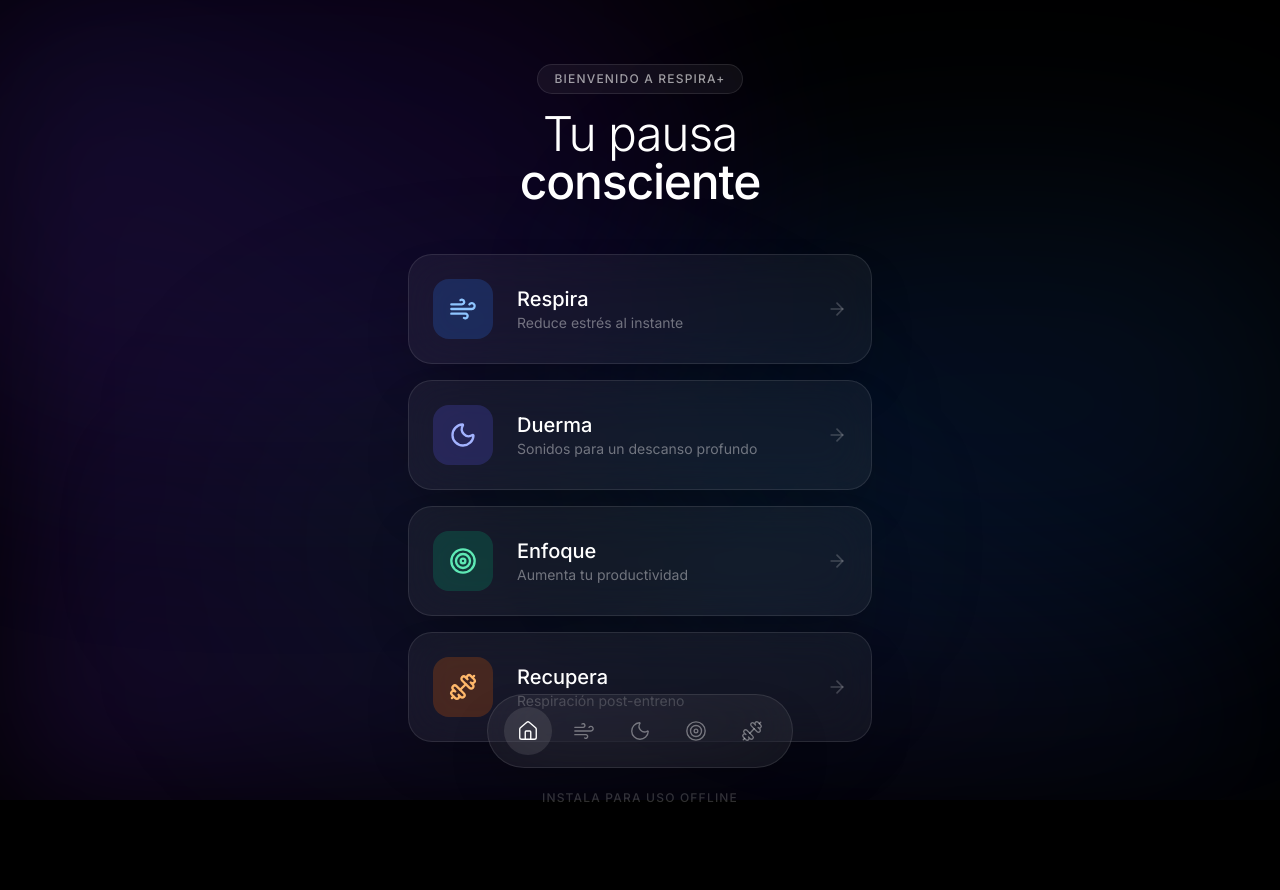
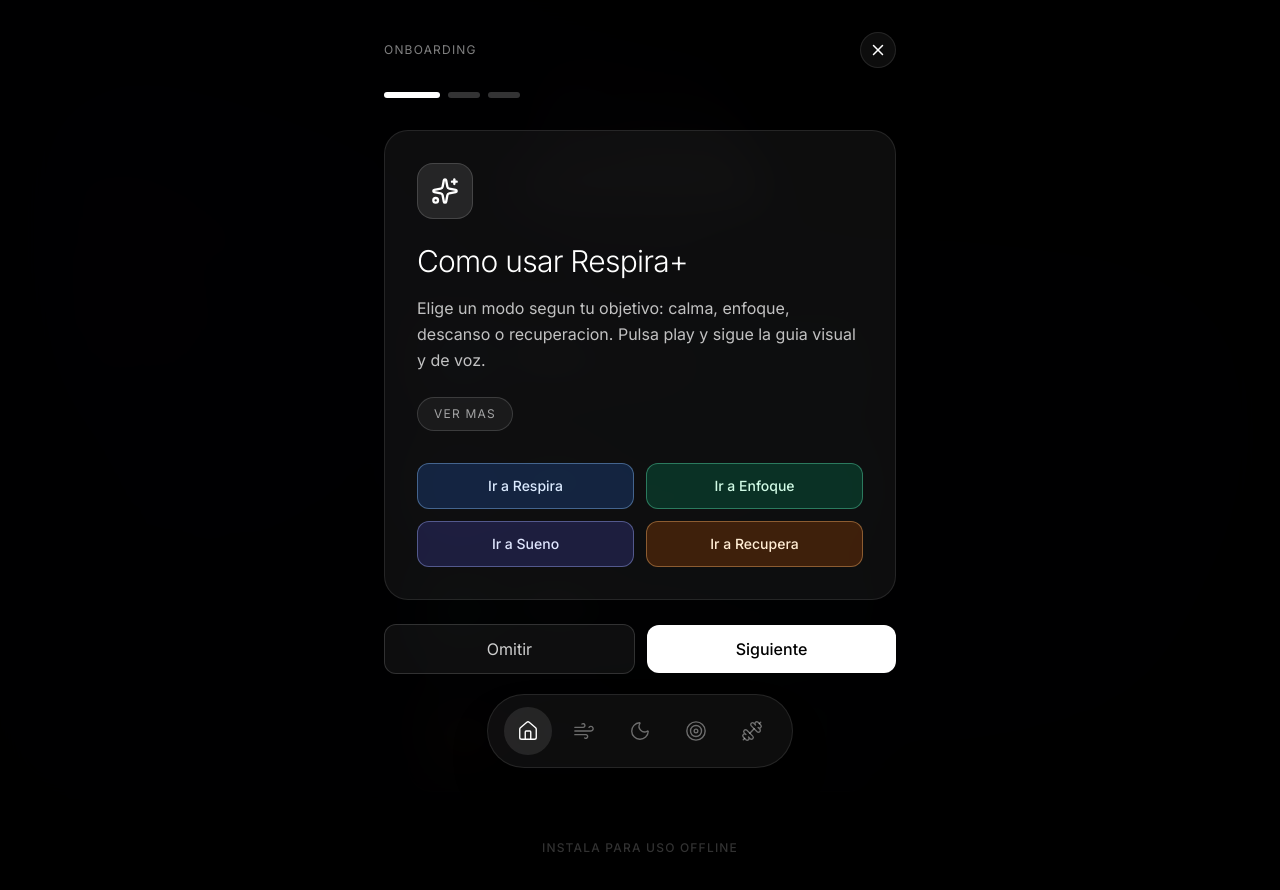
Before and after one commit to ximosa/Respira-, a React (Vite) app: page / in a window 1280 px wide. Shown: the top 890 px of the page. Built offline with nearby package versions, Linux system fonts and the light colour scheme.

Commit message:
cambios tutorial

```diff
--- a/src/pages/Home.tsx
+++ b/src/pages/Home.tsx
@@ -1,6 +1,7 @@
-import { motion } from 'motion/react';
-import { Wind, Moon, Target, Dumbbell, ArrowRight } from 'lucide-react';
-import { Link } from 'react-router-dom';
+import { useEffect, useState } from 'react';
+import { AnimatePresence, motion } from 'motion/react';
+import { Wind, Moon, Target, Dumbbell, ArrowRight, X, ShieldAlert, Sparkles, HeartPulse } from 'lucide-react';
+import { Link, useNavigate } from 'react-router-dom';
 import GlassCard from '../components/ui/GlassCard';
 
 const quickActions = [
@@ -11,6 +12,51 @@
 ];
 
 export default function Home() {
+  const navigate = useNavigate();
+  const [showOnboarding, setShowOnboarding] = useState(false);
+  const [step, setStep] = useState(0);
+  const [showMore, setShowMore] = useState(false);
+
+  useEffect(() => {
+    const hasSeenOnboarding = window.localStorage.getItem('respira_onboarding_done');
+    if (!hasSeenOnboarding) setShowOnboarding(true);
+  }, []);
+
+  const closeOnboarding = () => {
+    window.localStorage.setItem('respira_onboarding_done', 'true');
+    setShowOnboarding(false);
+    setStep(0);
+    setShowMore(false);
+  };
+
+  const goToModeFromOnboarding = (path: string) => {
+    closeOnboarding();
+    navigate(path);
+  };
+
+  const steps = [
+    {
+      title: 'Como usar Respira+',
+      icon: Sparkles,
+      body: 'Elige un modo segun tu objetivo: calma, enfoque, descanso o recuperacion. Pulsa play y sigue la guia visual y de voz.',
+      action: 'Siguiente',
+    },
+    {
+      title: 'Ajusta tiempos a tu capacidad',
+      icon: HeartPulse,
+      body: 'Empieza suave y sube poco a poco. Si notas mareo, tension o incomodidad, para la sesion y reduce tiempos.',
+      action: 'Siguiente',
+    },
+    {
+      title: 'Seguridad primero',
+      icon: ShieldAlert,
+      body: 'Hazlo sentado o tumbado. Nunca en agua, conduciendo ni usando maquinaria. Si tienes condicion medica, consulta a un profesional.',
+      action: 'Empezar',
+    },
+  ];
+
+  const currentStep = steps[step];
+
   return (
     <div className="w-full space-y-12">
       <header className="space-y-4 text-center">
@@ -29,6 +75,12 @@
         >
           Tu pausa <br /> <span className="font-medium">consciente</span>
         </motion.h1>
+        <button
+          onClick={() => setShowOnboarding(true)}
+          className="text-xs uppercase tracking-widest text-white/50 hover:text-white/80 transition-colors border border-white/10 rounded-full px-4 py-2 bg-white/5"
+        >
+          Ver guia completa
+        </button>
       </header>
 
       <section className="grid grid-cols-1 gap-4">
@@ -58,6 +110,128 @@
       <footer className="text-center pb-8">
         <p className="text-white/20 text-xs tracking-widest uppercase font-medium">Instala para uso offline</p>
       </footer>
+
+      <AnimatePresence>
+        {showOnboarding && (
+          <motion.section
+            initial={{ opacity: 0 }}
+            animate={{ opacity: 1 }}
+            exit={{ opacity: 0 }}
+            className="fixed inset-0 z-[120] bg-black/95 backdrop-blur-xl px-6 py-8 pb-32 flex flex-col overflow-y-auto"
+          >
+            <div className="w-full max-w-lg mx-auto h-full flex flex-col">
+              <div className="flex items-center justify-between mb-6">
+                <p className="text-xs text-white/50 uppercase tracking-widest">Onboarding</p>
+                <button
+                  onClick={closeOnboarding}
+                  className="p-2 rounded-full bg-white/5 border border-white/10 hover:bg-white/10 transition-colors"
+                  aria-label="Cerrar onboarding"
+                >
+                  <X size={18} />
+                </button>
+              </div>
+
+              <div className="flex items-center gap-2 mb-8">
+                {steps.map((item, index) => (
+                  <div
+                    key={item.title}
+                    className={`h-1.5 rounded-full transition-all ${index <= step ? 'bg-white w-14' : 'bg-white/20 w-8'}`}
+                  />
+                ))}
+              </div>
+
+              <motion.div
+                key={currentStep.title}
+                initial={{ opacity: 0, y: 20 }}
+                animate={{ opacity: 1, y: 0 }}
+                className="flex-1 rounded-3xl border border-white/10 bg-white/5 p-6 md:p-8"
+              >
+                <div className="w-14 h-14 rounded-2xl bg-white/10 border border-white/15 flex items-center justify-center mb-6">
+                  <currentStep.icon size={28} />
+                </div>
+                <h3 className="text-3xl font-light tracking-tight mb-4">{currentStep.title}</h3>
+                <p className="text-white/75 text-base leading-relaxed">{currentStep.body}</p>
+
+                <button
+                  onClick={() => setShowMore((prev) => !prev)}
+                  className="mt-6 text-xs uppercase tracking-widest text-white/60 hover:text-white border border-white/15 rounded-full px-4 py-2 bg-white/5 transition-colors"
+                >
+                  {showMore ? 'Ver menos' : 'Ver mas'}
+                </button>
+
+                <AnimatePresence>
+                  {showMore && (
+                    <motion.div
+                      initial={{ opacity: 0, height: 0 }}
+                      animate={{ opacity: 1, height: 'auto' }}
+                      exit={{ opacity: 0, height: 0 }}
+                      className="mt-4 space-y-3 overflow-hidden"
+                    >
+                      <div className="rounded-xl border border-emerald-300/20 bg-emerald-500/10 p-3">
+                        <p className="text-xs uppercase tracking-widest text-emerald-200 mb-1">Beneficios</p>
+                        <p className="text-sm text-white/80">Mejor control del estres, mayor foco mental, mejor sensacion de calma y mejor tolerancia al esfuerzo respiratorio.</p>
+                      </div>
+                      <div className="rounded-xl border border-sky-300/20 bg-sky-500/10 p-3">
+                        <p className="text-xs uppercase tracking-widest text-sky-200 mb-1">Mejora de rendimiento</p>
+                        <p className="text-sm text-white/80">Semana 1: usa tiempos base sin forzar. Semana 2: sube 1s en inspiracion o expiracion. Semana 3: sube 1s en aguante solo si no hay mareo. Mantente 1 semana por nivel antes de volver a subir.</p>
+                      </div>
+                      <div className="rounded-xl border border-amber-300/20 bg-amber-500/10 p-3">
+                        <p className="text-xs uppercase tracking-widest text-amber-200 mb-1">Senales para bajar intensidad</p>
+                        <p className="text-sm text-white/80">Si notas mareo, hormigueo intenso, vision borrosa o ansiedad, para la sesion, respira normal 2 minutos y reduce tiempos en la siguiente practica.</p>
+                      </div>
+                    </motion.div>
+                  )}
+                </AnimatePresence>
+
+                <div className="mt-8 grid grid-cols-2 gap-3">
+                  <button
+                    onClick={() => goToModeFromOnboarding('/breathing')}
+                    className="rounded-xl border border-blue-300/40 bg-blue-500/20 py-3 text-sm font-medium text-blue-100"
+                  >
+                    Ir a Respira
+                  </button>
+                  <button
+                    onClick={() => goToModeFromOnboarding('/focus')}
+                    className="rounded-xl border border-emerald-300/40 bg-emerald-500/20 py-3 text-sm font-medium text-emerald-100"
+                  >
+                    Ir a Enfoque
+                  </button>
+                  <button
+                    onClick={() => goToModeFromOnboarding('/sleep')}
+                    className="rounded-xl border border-indigo-300/40 bg-indigo-500/20 py-3 text-sm font-medium text-indigo-100"
+                  >
+                    Ir a Sueno
+                  </button>
+                  <button
+                    onClick={() => goToModeFromOnboarding('/gym')}
+                    className="rounded-xl border border-orange-300/40 bg-orange-500/20 py-3 text-sm font-medium text-orange-100"
+                  >
+                    Ir a Recupera
+                  </button>
+                </div>
+              </motion.div>
+
+              <div className="mt-6 flex items-center gap-3">
+                <button
+                  onClick={closeOnboarding}
+                  className="flex-1 py-3 rounded-xl border border-white/15 bg-white/5 text-white/80"
+                >
+                  Omitir
+                </button>
+                <button
+                  onClick={() => {
+                    if (step >= steps.length - 1) closeOnboarding();
+                    else setStep((prev) => prev + 1);
+                  }}
+                  className="flex-1 py-3 rounded-xl bg-white text-black font-medium"
+                >
+                  {currentStep.action}
+                </button>
+              </div>
+            </div>
+          </motion.section>
+        )}
+      </AnimatePresence>
     </div>
   );
 }
```
